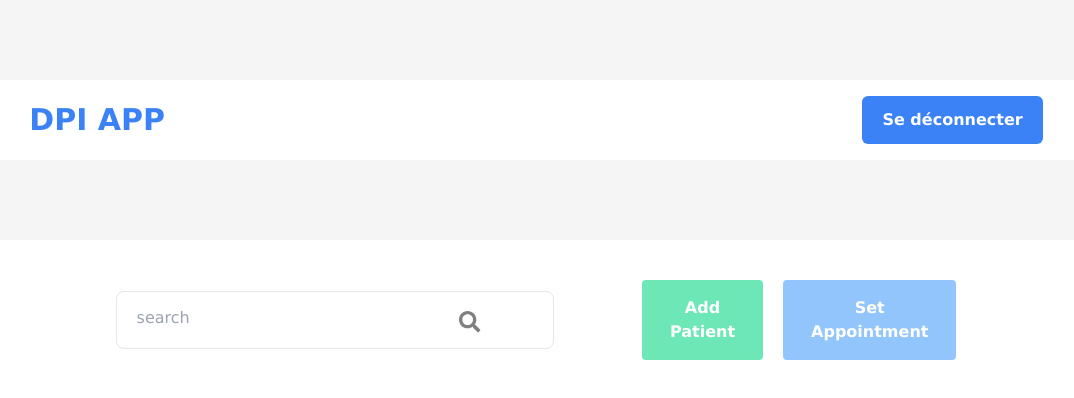
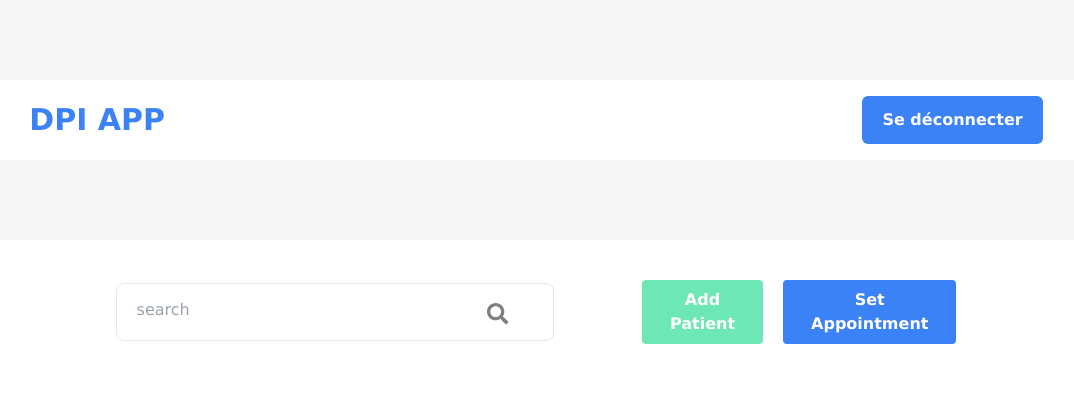
Before and after one commit to ikramkharbouch/DPI_APP, a Next.js app in the folder client/: page /home in a window 1280 px wide. Shown: the top 398 px of the page, without its empty margins (104-1178 px from the left). Built offline with nearby package versions, Linux system fonts and the light colour scheme; sample sign-in values are in the browser's storage.

Commit message:
Fix Authentication

```diff
--- a/client/components/Calendar.js
+++ b/client/components/Calendar.js
@@ -16,7 +16,7 @@ const Calendar = ({ classnames, closeCalendar }) => {
             <h1 className="text-gray-600 text-xl mt-10 font-bold">Set Appointment</h1>
             <div className="mx-auto text-center">
                 <form className="flex flex-col flex-wrap mx-auto" onSubmit={SubmitHandler}>
-                    <div className="px-10 flex flex-col gap-2 lg:gap-10 mx-auto pt-10 w-4/5" >
+                    <div className="px-10 flex flex-col gap-6 lg:gap-10 mx-auto pt-10 w-4/5" >
                     <Input type="text" label="Appointment's title" placeholder="Ikram's appointment" classnames="w-full" />
                     <Input type="time" label="Timing" placeholder="Ikram" classnames="w-full pl-5" />
                     <Input type="submit" value="Set Appointment" classnames="w-2/6 md:w-1/6 lg:w-1/6 bg-green-400 text-sm lg:text-lg py-2 lg:py-3 text-white font-bold rounded mt-5 float-left" />
--- a/client/pages/auth/withAuth.js
+++ b/client/pages/auth/withAuth.js
@@ -6,13 +6,16 @@ const withAuth = (WrappedComponent) => {
       if (typeof window !== "undefined") {
         const Router = useRouter();
 
-        const accessToken = localStorage.getItem("jwt");
+
+        const accessToken = localStorage.getItem("jwt")
 
         console.log("it is here", accessToken)
 
+
+
         // If there is no access token we redirect to "/" page.
-        if (!accessToken) {
-          Router.replace("/login");
+        if (!("jwt" in localStorage)) {
+          Router.replace("/login")
           return null;
         }
 
--- a/client/pages/auth/withoutAuth.js
+++ b/client/pages/auth/withoutAuth.js
@@ -6,10 +6,11 @@ const withoutAuth = (WrappedComponent) => {
       if (typeof window !== "undefined") {
         const Router = useRouter();
 
+
         const accessToken = localStorage.getItem("jwt");
 
         // If there is no access token we redirect to "/" page.
-        if (accessToken) {
+        if ("jwt" in localStorage) {
           Router.replace("/home");
           return null;
         }
--- a/client/pages/home.js
+++ b/client/pages/home.js
@@ -53,16 +53,16 @@ const Home = () => {
                 <div className="pt-10 w-11/12 flex mx-auto text-center justify-between items-center">
                     <form className="w-full ml-0">
                         <input type="text" placeholder="search" className="border w-5/6 lg:px-20 py-4 rounded-lg float-left" />
-                        <FontAwesomeIcon icon={faSearch} color="gray" size="lg" className="relative right-16 md:right-24 lg:right-32 mt-5" />
+                        <FontAwesomeIcon icon={faSearch} color="gray" size="lg" className="relative right-16 md:right-24 lg:right-20 mr-10 mt-5" />
                     </form>
                     <div className="mr-20 mx-auto lg:mx-0 hidden lg:flex">
-                        <button className="px-4 py-2 lg:px-7 lg:py-4 rounded bg-green-300 text-white font-bold mr-5 mt-5 lg:mt-0" onClick={addPatient}>Add Patient</button>
-                        <button className="px-4 py-2 lg:px-7 lg:py-4 rounded bg-blue-300 text-white font-bold" onClick={setAppointment}>Set Appointment</button>
+                        <button className="px-4 py-2 lg:px-7 lg:py-2 rounded bg-green-300 text-white font-bold mr-5 mt-5 lg:mt-0" onClick={addPatient}>Add Patient</button>
+                        <button className="px-4 py-2 lg:px-7 lg:py-2 rounded bg-blue-500 text-white font-bold" onClick={setAppointment}>Set Appointment</button>
                     </div>
 
                     <div className="flex lg:hidden gap-2 mx-auto mr-auto">
                         <div className="bg-green-300 w-16 h-16 rounded-full text-center"><FontAwesomeIcon icon={faPlus} color="white" size="lg" className="mt-5 cursor-pointer" onClick={addPatient} /></div>
-                        <div className="bg-blue-400 w-16 h-16 rounded-full text-center"><FontAwesomeIcon icon={faCalendar} color="white" size="lg" className="mt-5 cursor-pointer" onClick={setAppointment}/></div>
+                        <div className="bg-blue-500 w-16 h-16 rounded-full text-center"><FontAwesomeIcon icon={faCalendar} color="white" size="lg" className="mt-5 cursor-pointer" onClick={setAppointment}/></div>
                     </div>
 
                 </div>
--- a/client/pages/login.js
+++ b/client/pages/login.js
@@ -20,8 +20,10 @@ const Login = ({cookies}) => {
     const router = useRouter()
 
     useEffect(() => {
-        console.log(cookies['jwt'])
-        localStorage.setItem('jwt', cookies['jwt'])
+        if (cookies['jwt']) {
+
+            localStorage.setItem('jwt', cookies['jwt'])
+        }
     }, [])
 
     const showMenu = () => {
@@ -56,8 +58,8 @@ const Login = ({cookies}) => {
             setErrorMsg(formattedRes.message)
         } else if (res.status === 200)
         {
-            // router.reload()
-            // router.push('/home')
+            router.reload()
+            router.push('/home')
         }
 
         console.log(formattedRes)
```
